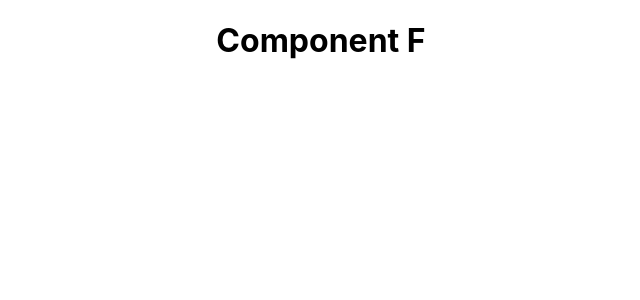
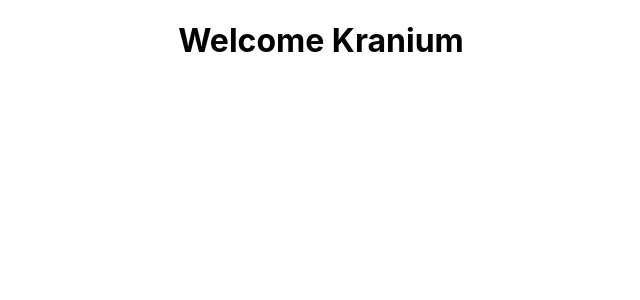
Before and after one commit to Elbie-em/React-Recap, a React (Create React App) app: page / in a window 1280 px wide. Shown: the top 300 px of the page, without its empty margins (319-959 px from the left). Built offline with nearby package versions, Linux system fonts and the light colour scheme.

Commit message:
Use UserConsumer return function with vale supplied

```diff
--- a/src/components/ComponentF.js
+++ b/src/components/ComponentF.js
@@ -1,11 +1,15 @@
 import React, { Component } from 'react'
-
+import {UserConsumer} from './userContext'
 class ComponentF extends Component {
   render() {
     return (
-      <div>
-        <h1>Component F</h1>
-      </div>
+      <UserConsumer>
+        {
+          (username) => {
+          return <h1>Welcome {username}</h1>
+          }
+        }
+      </UserConsumer>
     )
   }
 }
```
